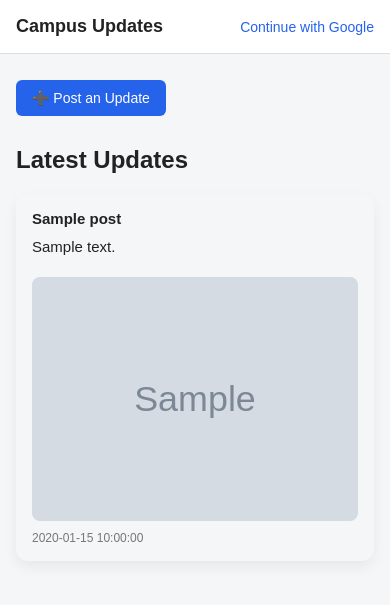
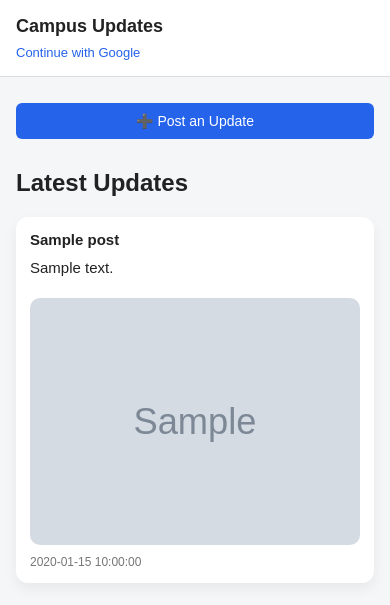
Before and after one commit to krishna-tech1/campus-updates, a FastAPI app: template templates/ht.html in a window 390 px wide. Shown: the top 605 px of the page. Run offline with FastAPI, Linux system fonts and the light colour scheme; the template is opened without the code that fills it: most values are stand-ins (such as "Sample title", 1, 10 or a date in 2020); grey boxes marked "Sample" are stand-in pictures.

Commit message:
Fix CSS issues and clean UI styles

```diff
--- a/static/style.css
+++ b/static/style.css
@@ -31,6 +31,10 @@ body {
   font-weight: 500;
 }
 
+.header-right {
+  font-size: 14px;
+}
+
 /* ===== Layout ===== */
 .container {
   max-width: 800px;
@@ -48,25 +52,45 @@ body {
   border-radius: 6px;
   text-decoration: none;
   font-size: 14px;
+  transition: background 0.2s ease, transform 0.1s ease;
 }
 
 .post-btn:hover {
   background: #1e40af;
+  transform: translateY(-1px);
 }
 
+.post-btn:active {
+  transform: scale(0.97);
+}
+
+/* Delete button (clean version) */
 .delete-btn {
   margin-top: 8px;
-  background: #dc2626;
-  color: white;
-  border: none;
+  background: transparent;
+  color: #dc2626;
+  border: 1px solid #dc2626;
   padding: 6px 10px;
   border-radius: 5px;
   cursor: pointer;
+  transition: background 0.2s ease, color 0.2s ease;
+}
+
+.delete-btn:hover {
+  background: #dc2626;
+  color: white;
+}
+
+/* ===== Divider ===== */
+.divider {
+  height: 1px;
+  background: #e5e7eb;
+  margin: 16px 0;
 }
 
 /* ===== Post Card ===== */
 .post-card {
-  ackground: #ffffff;
+  background: #ffffff; /* FIXED TYPO */
   padding: 16px;
   margin: 18px 0;
   border-radius: 12px;
@@ -87,7 +111,7 @@ body {
 
 .post-image img {
   width: 100%;
-  border-radius: 8px;
+  border-radius: 10px;
   margin-top: 10px;
 }
 
@@ -97,46 +121,14 @@ body {
   margin-top: 6px;
 }
 
-.header-right {
-  font-size: 14px;
-}
-
-
-  .empty {
+.empty {
   text-align: center;
   color: #666;
   font-style: italic;
   margin-top: 40px;
 }
 
-/* ===== Button interactions ===== */
-.post-btn,
-.delete-btn {
-  transition: background 0.2s ease, transform 0.1s ease;
-}
-
-.post-btn:hover {
-  background: #1e40af;
-  transform: translateY(-1px);
-}
-
-.post-btn:active {
-  transform: scale(0.97);
-}
-
-.delete-btn:hover {
-  background: #b91c1c;
-}
-
-
-button:focus,
-textarea:focus {
-  outline: 2px solid #2563eb;
-  outline-offset: 2px;
-}
-
-
-/* ===== Create Post ===== */
+/* ===== Forms ===== */
 textarea {
   width: 100%;
   min-height: 120px;
@@ -157,9 +149,35 @@ input[type="file"] {
   border-radius: 8px;
 }
 
+button:focus,
+textarea:focus {
+  outline: 2px solid #2563eb;
+  outline-offset: 2px;
+}
+
 /* ===== Mobile ===== */
 @media (max-width: 600px) {
+  .header {
+    flex-direction: column;
+    align-items: flex-start;
+    gap: 8px;
+  }
+
   .header h1 {
     font-size: 18px;
   }
+
+  .header-right {
+    font-size: 13px;
+  }
+
+  .post-btn {
+    width: 100%;
+    text-align: center;
+  }
+
+  .post-card {
+    margin: 12px 0;
+    padding: 14px;
+  }
 }
```
